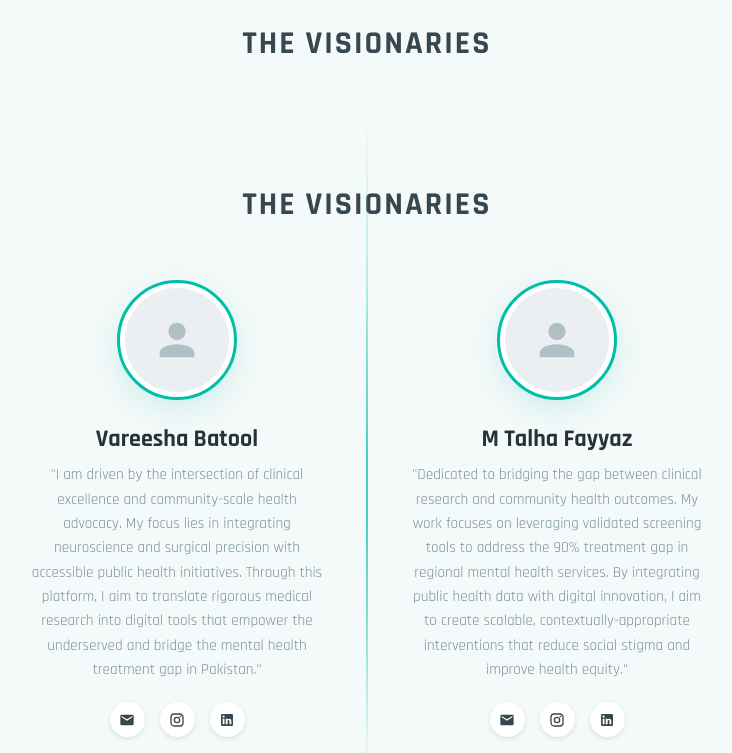
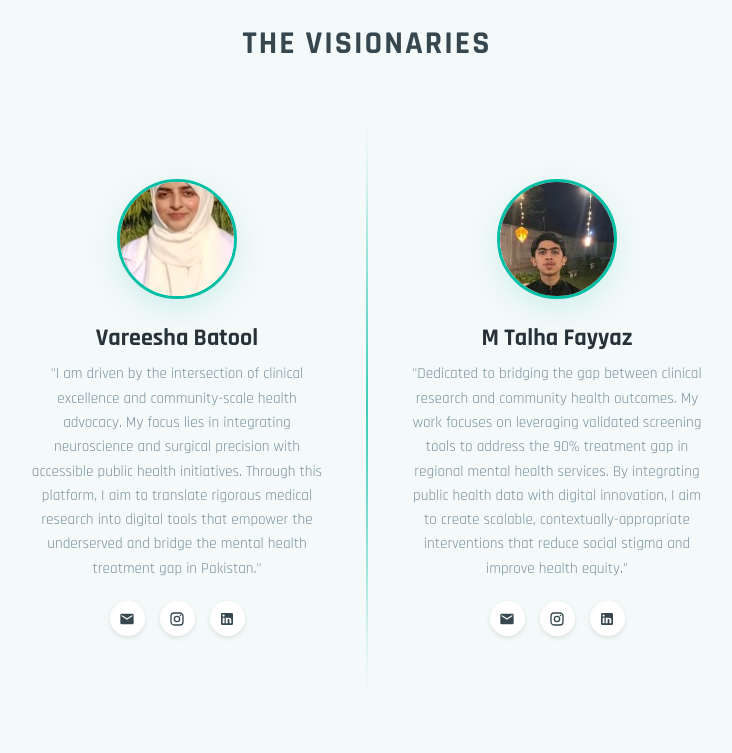
Before and after one commit to talhamedico25/sukoon-i-nau, a plain HTML site: page index.html in a window 1280 px wide. Shown: the part 1000-1753 px from the top of the page, without its empty margins (273-1005 px from the left). Drawn offline with Linux system fonts and the light colour scheme; a web font is replaced by a local one.

Commit message:
Update index.html

```diff
--- a/index.html
+++ b/index.html
@@ -480,14 +480,12 @@
                 <div class="founders-grid">
                     <!-- Founder 1 -->
                     <section class="founders-section">
-    <h2 class="section-title">The Visionaries</h2>
-
     <div class="founders-grid">
         <div class="founder-card">
             <div class="profile-frame">
-                <div class="profile-img">
-                    <svg viewBox="0 0 24 24"><path d="M12,4A4,4 0 0,1 16,8A4,4 0 0,1 12,12A4,4 0 0,1 8,8A4,4 0 0,1 12,4M12,14C16.42,14 20,15.79 20,18V20H4V18C4,15.79 7.58,14 12,14Z" /></svg>
-                </div>
+               <div class="profile-img">
+    <img src="https://github.com/talhamedico25/sukoon-i-nau/blob/main/vareesha.jpeg?raw=true" alt="Vareesha Batool">
+</div>
             </div>
             <div class="founder-name">Vareesha Batool</div>
             <p class="founder-bio">"I am driven by the intersection of clinical excellence and community-scale health advocacy. My focus lies in integrating neuroscience and surgical precision with accessible public health initiatives. Through this platform, I aim to translate rigorous medical research into digital tools that empower the underserved and bridge the mental health treatment gap in Pakistan."</p>
@@ -508,8 +506,8 @@
         <div class="founder-card">
             <div class="profile-frame">
                 <div class="profile-img">
-                    <svg viewBox="0 0 24 24"><path d="M12,4A4,4 0 0,1 16,8A4,4 0 0,1 12,12A4,4 0 0,1 8,8A4,4 0 0,1 12,4M12,14C16.42,14 20,15.79 20,18V20H4V18C4,15.79 7.58,14 12,14Z" /></svg>
-                </div>
+    <img src="https://github.com/talhamedico25/sukoon-i-nau/blob/main/talha.jpeg?raw=true" alt="M Talha Fayyaz">
+</div>
             </div>
             <div class="founder-name">M Talha Fayyaz</div>
             <p class="founder-bio">"Dedicated to bridging the gap between clinical research and community health outcomes. My work focuses on leveraging validated screening tools to address the 90% treatment gap in regional mental health services. By integrating public health data with digital innovation, I aim to create scalable, contextually-appropriate interventions that reduce social stigma and improve health equity."</p>
```
